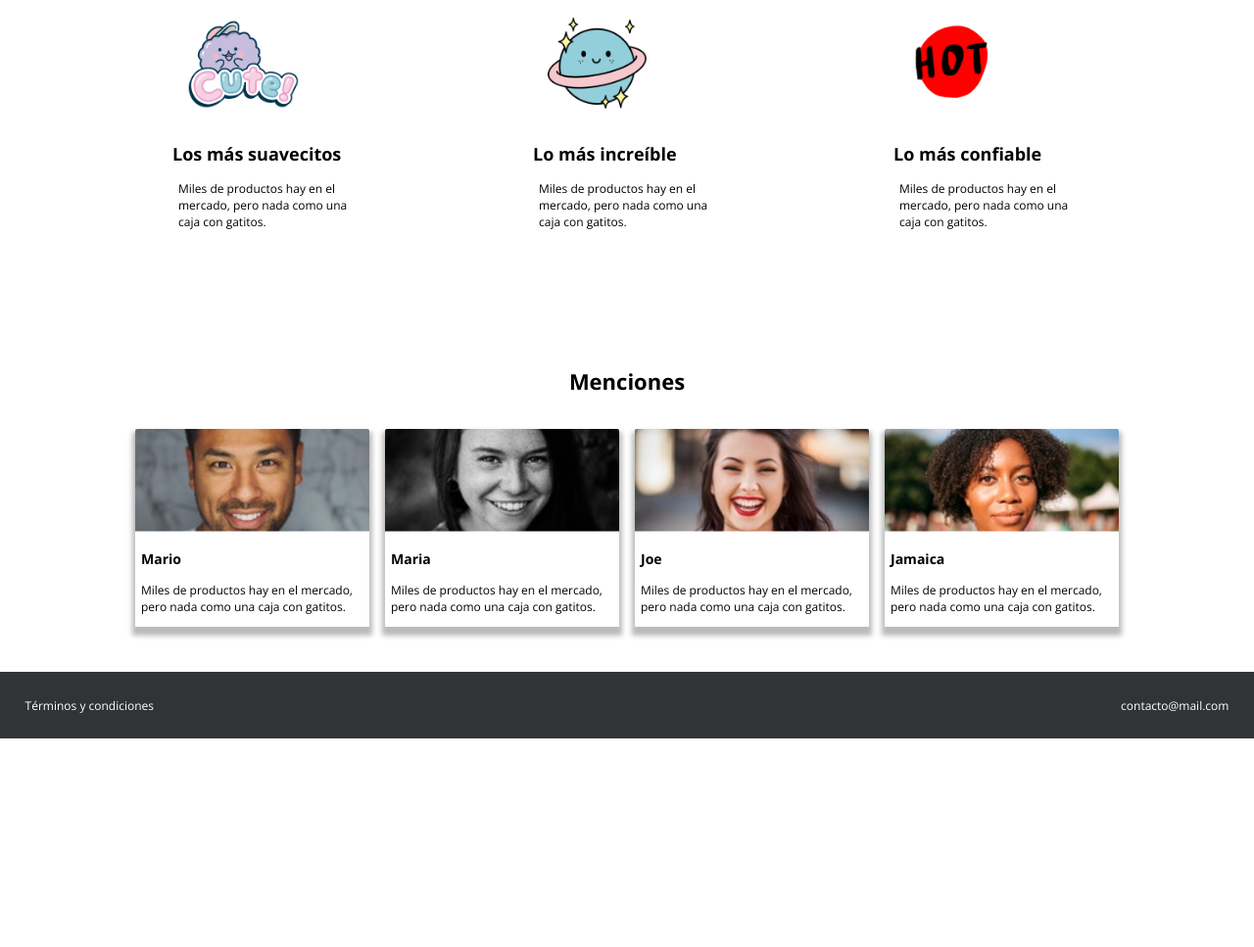
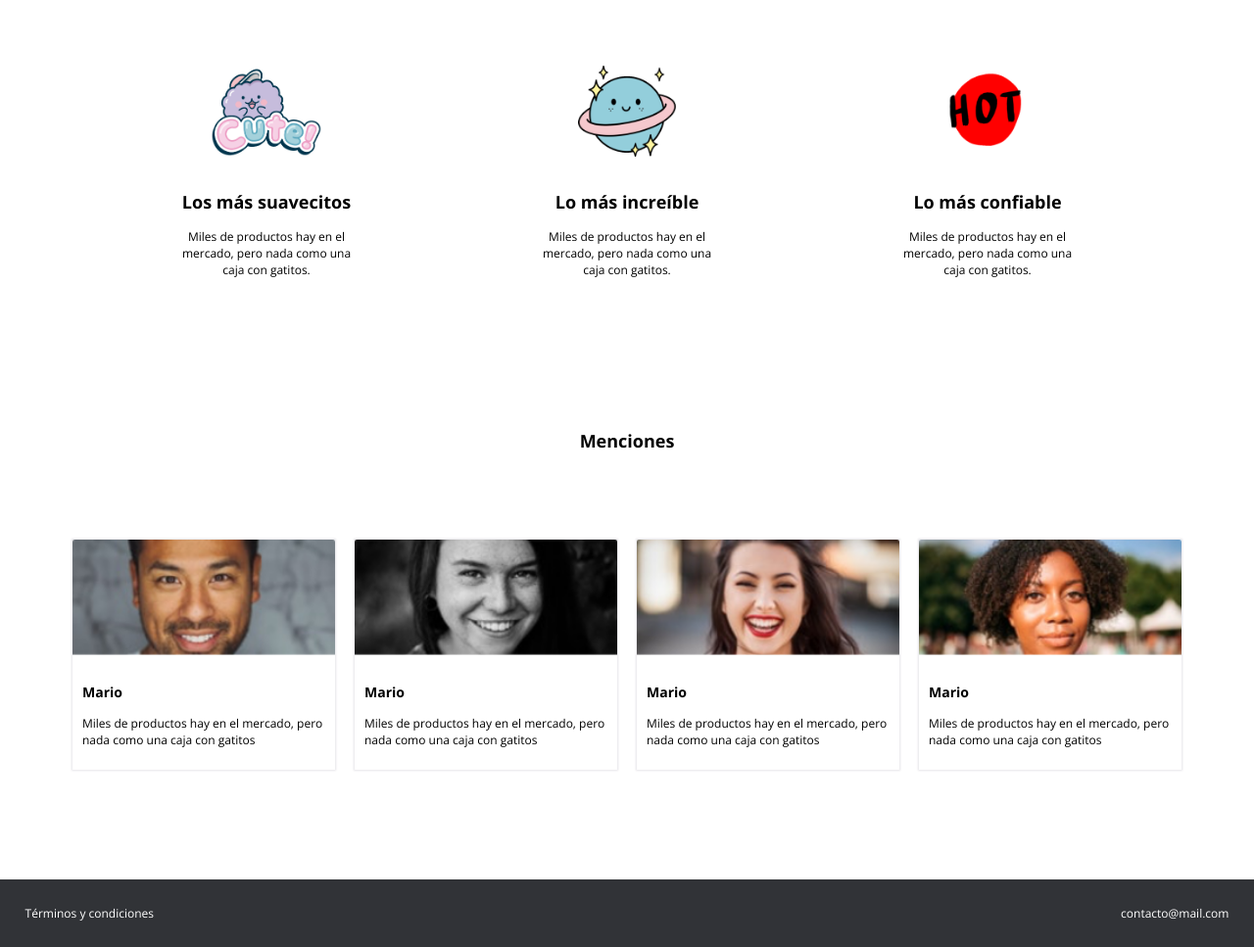
Before and after one commit to AndresCampuzano/HTML-CSS, a plain HTML site: page index.html in a window 1280 px wide. Shown: the part 1172-2139 px from the top of the page at 98% size. Before the commit the page ends 1926 px from the top, so only its background shows below. Drawn offline with nearby package versions, Linux system fonts and the light colour scheme.

Commit message:
Changed mention's code, also added responsive design.

```diff
--- a/css/estilos.css
+++ b/css/estilos.css
@@ -60,6 +60,10 @@ nav li a:hover {
   color: var(--white-color);
 }
 
+.brand_image {
+  height: auto;
+}
+
 /* ------------------------ Main section */
 
 .main_section {
@@ -69,7 +73,7 @@ nav li a:hover {
 
 .products {
   background-image: url("../images/curve.png");
-  max-height: 50px;
+  /* max-height: 50px; */
   background-size: cover;
   background-position: center top;
   padding: 20%;
@@ -115,6 +119,7 @@ nav li a:hover {
 }
 
 .item_second_section {
+  text-align: center;
   height: auto;
   width: 15%;
 }
@@ -128,32 +133,24 @@ nav li a:hover {
 
 /* ------------------------ Mentions section */
 
-.title_mentions {
-  font-size: 22px;
-  font-weight: bold;
+.mentions{
+  display: flex;
+  padding: 5%;
+}
+.mention img{
+  width: 100%;
+}
+h2.mention_title{
   text-align: center;
-  margin-bottom: 2%;
 }
-
-.mentions {
-  display: flex;
-  justify-content: center;
+.mention{
+  padding: var(--space);
 }
-
-.item_mentions {
-  width: 239px;
-  margin: 8px;
-  box-shadow: var(--box);
+.content_mention{
+  box-shadow: 0px 0 2px 1px #e6e5e9;
 }
-
-.item_mentions h3,
-p {
-  padding-left: 6px;
-  padding-right: 6px;
-}
-
-.item_mentions img {
-  object-fit: cover;
+.mention .text{
+  padding: var(--space);
 }
 
 /* ------------------------ End mentions section */
--- /dev/null
+++ b/css/mobile.css
@@ -0,0 +1,34 @@
+@media (max-width: 600px) {
+  .products {
+    display: inherit;
+    height: auto;
+  }
+
+  .product {
+    margin-top: auto;
+  }
+
+  .main_section {
+    padding: 4%;
+  }
+
+  .second_section {
+    display: inherit;
+    padding-left: 15%;
+    padding-right: 15%;
+  }
+
+  .item_second_section {
+    width: inherit;
+  }
+
+  .item_second_section img {
+    height: 100px;
+  }
+
+  .mentions {
+    display: inherit;
+  }
+
+
+}
--- a/index.html
+++ b/index.html
@@ -6,6 +6,7 @@
     <meta name="viewport" content="width=device-width, initial-scale=1.0">
     <meta http-equiv="X-UA-Compatible" content="ie=edge">
     <link rel="stylesheet" href="css/estilos.css">
+    <link rel="stylesheet" href="css/mobile.css">
     <title>Brand</title>
 </head>
 
@@ -72,28 +73,43 @@
         </div>
     </div>
 
-    <div class="title_mentions">Menciones</div>
-
+    <h2 class="mention_title">Menciones</h2>
     <div class="mentions">
-        <div class="item_mentions">
-            <img src="./images/p1.png" alt="">
-            <h3>Mario</h3>
-            <p>Miles de productos hay en el mercado, pero nada como una caja con gatitos.</p>
+        <div class="mention">
+            <div class="content_mention">
+                <img src="images/p1.png" alt="">
+                <div class="text">
+                    <h3>Mario</h3>
+                    <p>Miles de productos hay en el mercado, pero nada como una caja con gatitos</p>
+                </div>
+            </div>
         </div>
-        <div class="item_mentions">
-            <img src="./images/p2.png" alt="">
-            <h3>Maria</h3>
-            <p>Miles de productos hay en el mercado, pero nada como una caja con gatitos.</p>
+        <div class="mention">
+            <div class="content_mention">
+                <img src="images/p2.png" alt="">
+                <div class="text">
+                    <h3>Mario</h3>
+                    <p>Miles de productos hay en el mercado, pero nada como una caja con gatitos</p>
+                </div>
+            </div>
         </div>
-        <div class="item_mentions">
-            <img src="./images/p3.png" alt="">
-            <h3>Joe</h3>
-            <p>Miles de productos hay en el mercado, pero nada como una caja con gatitos.</p>
+        <div class="mention">
+            <div class="content_mention">
+                <img src="images/p3.png" alt="">
+                <div class="text">
+                    <h3>Mario</h3>
+                    <p>Miles de productos hay en el mercado, pero nada como una caja con gatitos</p>
+                </div>
+            </div>
         </div>
-        <div class="item_mentions">
-            <img src="./images/p4.png" alt="">
-            <h3>Jamaica</h3>
-            <p>Miles de productos hay en el mercado, pero nada como una caja con gatitos.</p>
+        <div class="mention">
+            <div class="content_mention">
+                <img src="images/p4.png" alt="">
+                <div class="text">
+                    <h3>Mario</h3>
+                    <p>Miles de productos hay en el mercado, pero nada como una caja con gatitos</p>
+                </div>
+            </div>
         </div>
     </div>
 
```
